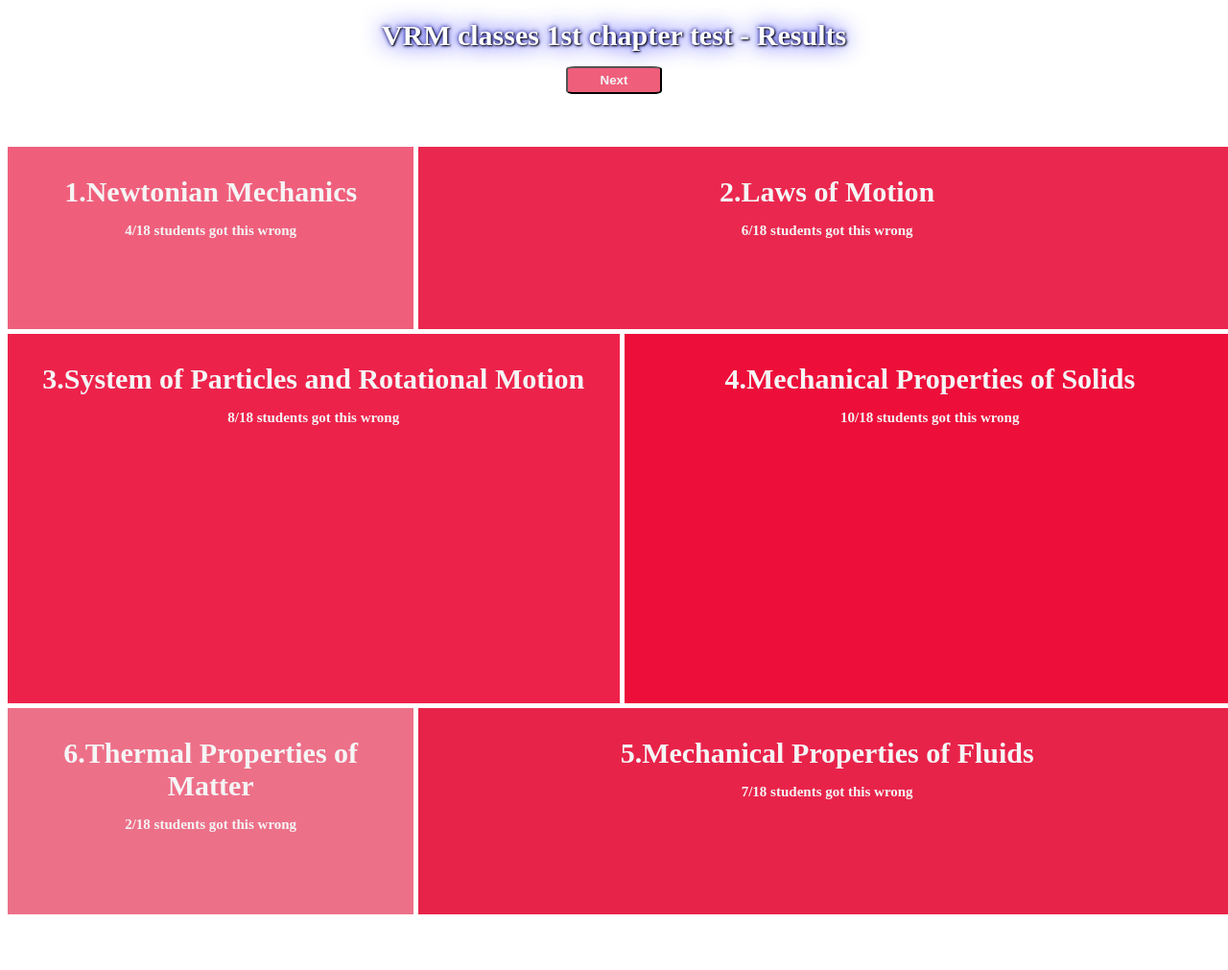
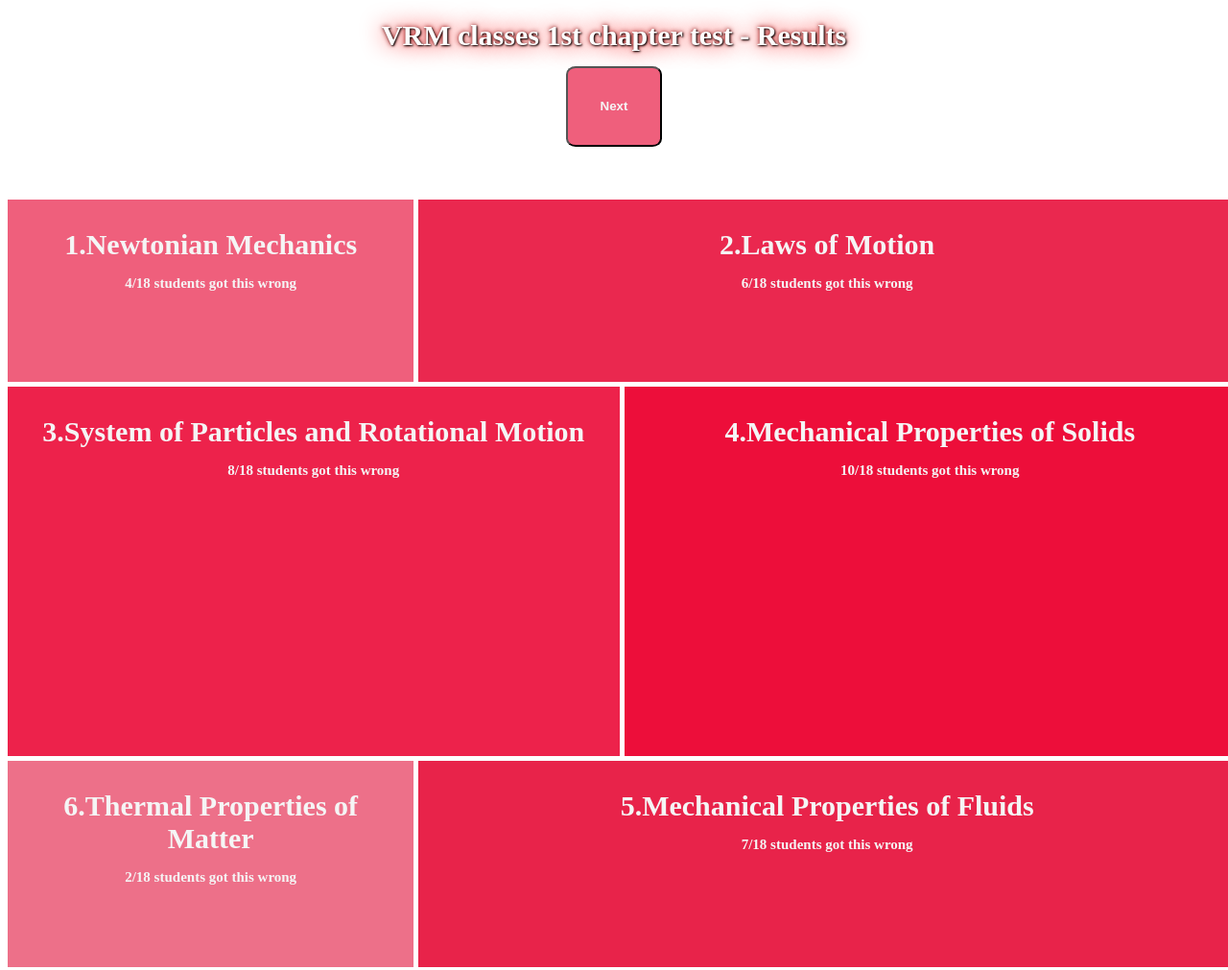
Before and after one commit to abhikrni/tuition-project, a plain HTML site: page firstTestResults.html in a window 1280 px wide. Shown: the whole page at 96% size. Drawn offline with Linux system fonts and the light colour scheme.

Commit message:
added padding button buttons

```diff
--- a/styles.css
+++ b/styles.css
@@ -4,20 +4,23 @@
     color: black;
     margin-bottom: 0;
     color: white;
-    text-shadow: 1px 1px 2px black, 0 0 25px blue, 0 0 5px darkblue;
+    text-shadow: 1px 1px 2px black, 0 0 25px red, 0 0 5px rgb(139, 0, 0);
 }
 
 .next-btn, .prev-btn {
-    padding: 5px;
-    margin: 15px;
+    padding: 15px 15px;
+    margin: 15px 40px;
     width: 100px;
     border-radius: 10%;
     background-color: #ef5f7c;
     color: whitesmoke;
     cursor: pointer;
     font-weight: bold;
+    display: inline-block;
+    line-height: 50px;
+    text-align: center;
+}
 
-}
 body {
     /* color: #fff; */
     font-family: 'Nunito Semibold';
```
Also changed, not shown: index.html (+1 -1 lines).
